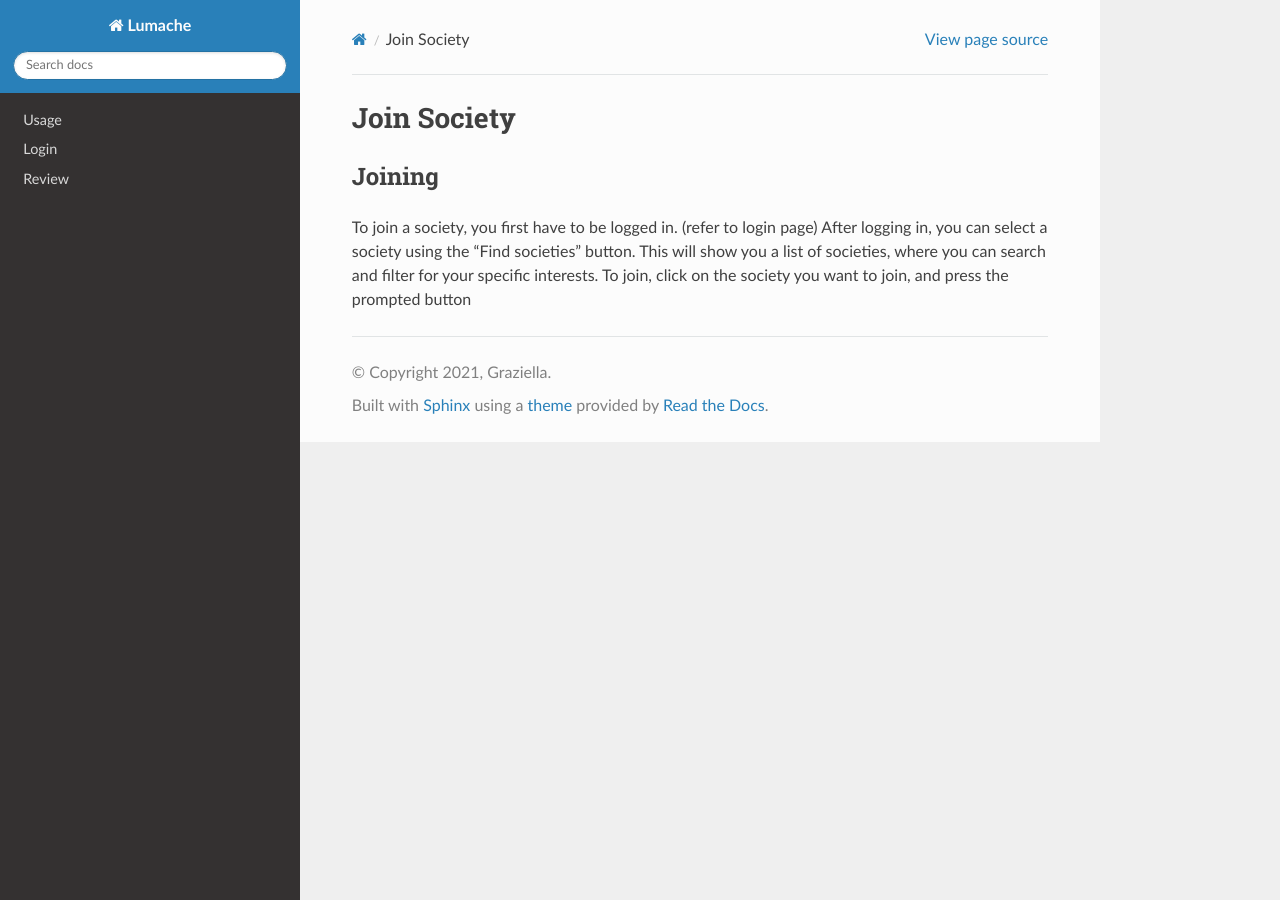
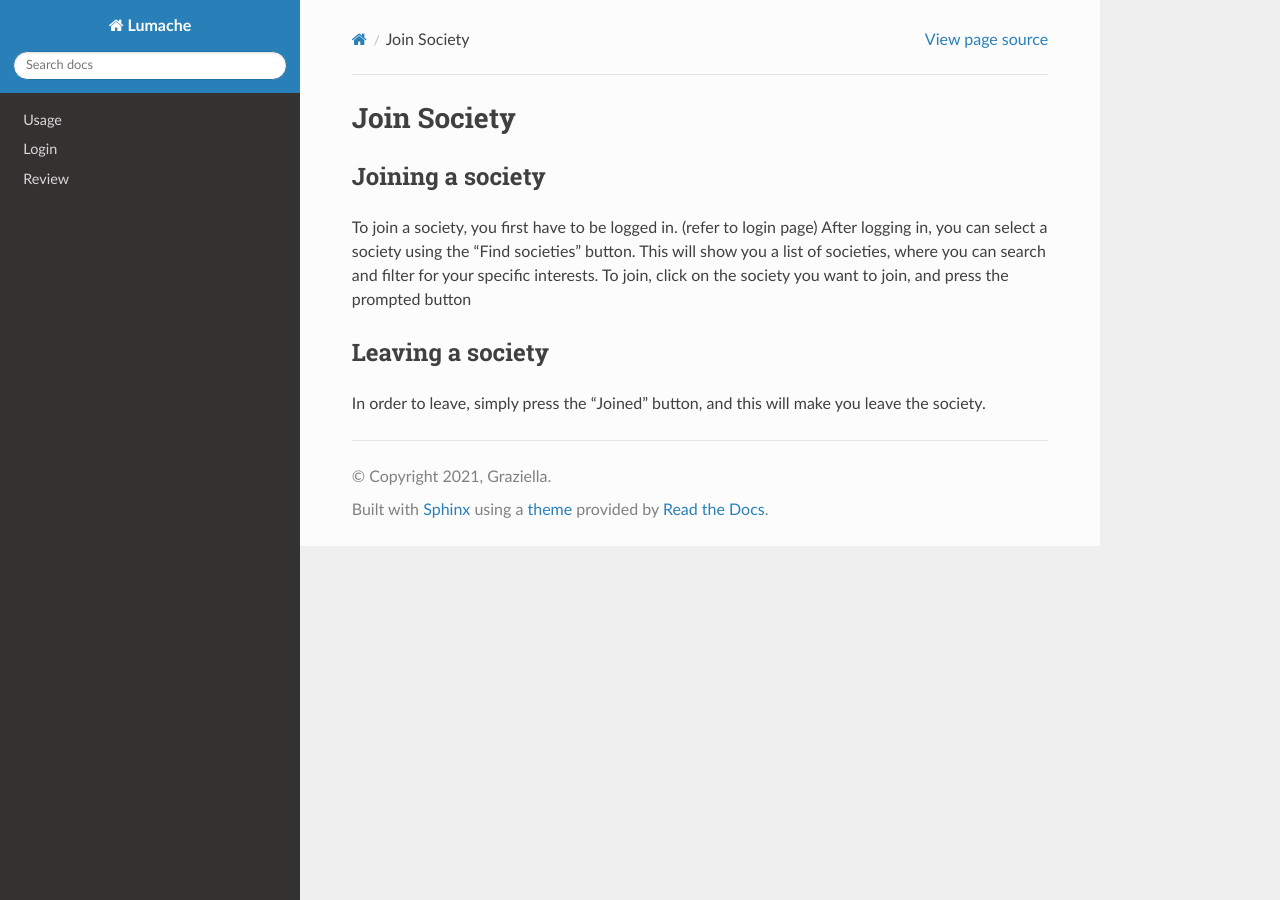
Before and after one commit to alcajuice/Unify-RTD, a Sphinx documentation site: the page built from docs/source/joinsoc.rst, in a window 1280 px wide. Built offline with Sphinx 7.4.7 and the Read the Docs theme 3.1.0, drawn with Linux system fonts in a browser that asks for light colours.

Commit message:
Update joining and leaving society sections

```diff
--- a/docs/source/joinsoc.rst
+++ b/docs/source/joinsoc.rst
@@ -1,9 +1,13 @@
 Join Society
 =============
 
-Joining
---------
+Joining a society
+-----------------
 
 To join a society, you first have to be logged in. (refer to login page) After logging in, you can select a society using the "Find societies" button.
 This will show you a list of societies, where you can search and filter for your specific interests. To join, click on the society you want to join,
 and press the prompted button
+
+Leaving a society
+------------------
+In order to leave, simply press the "Joined" button, and this will make you leave the society.
```
